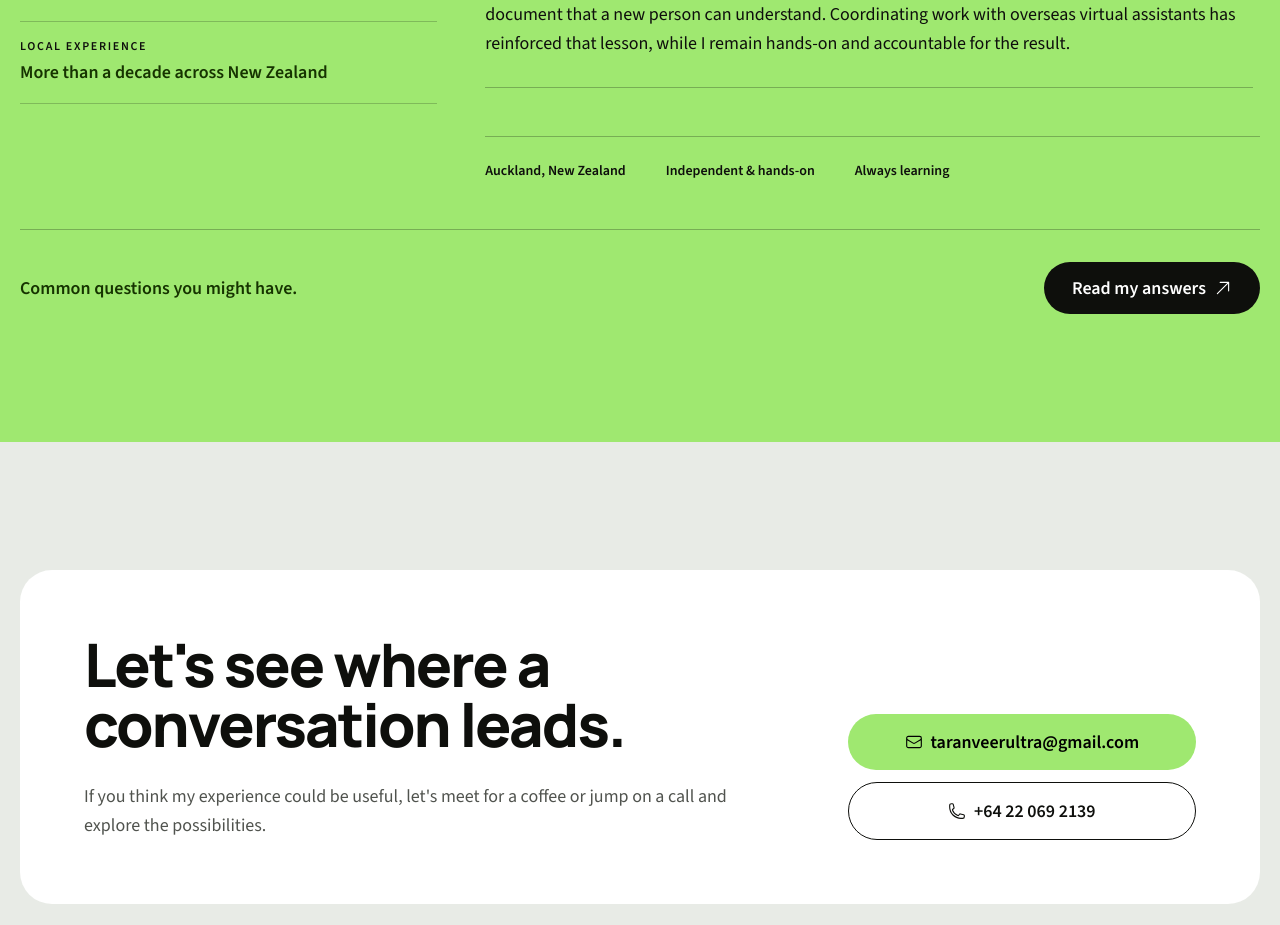
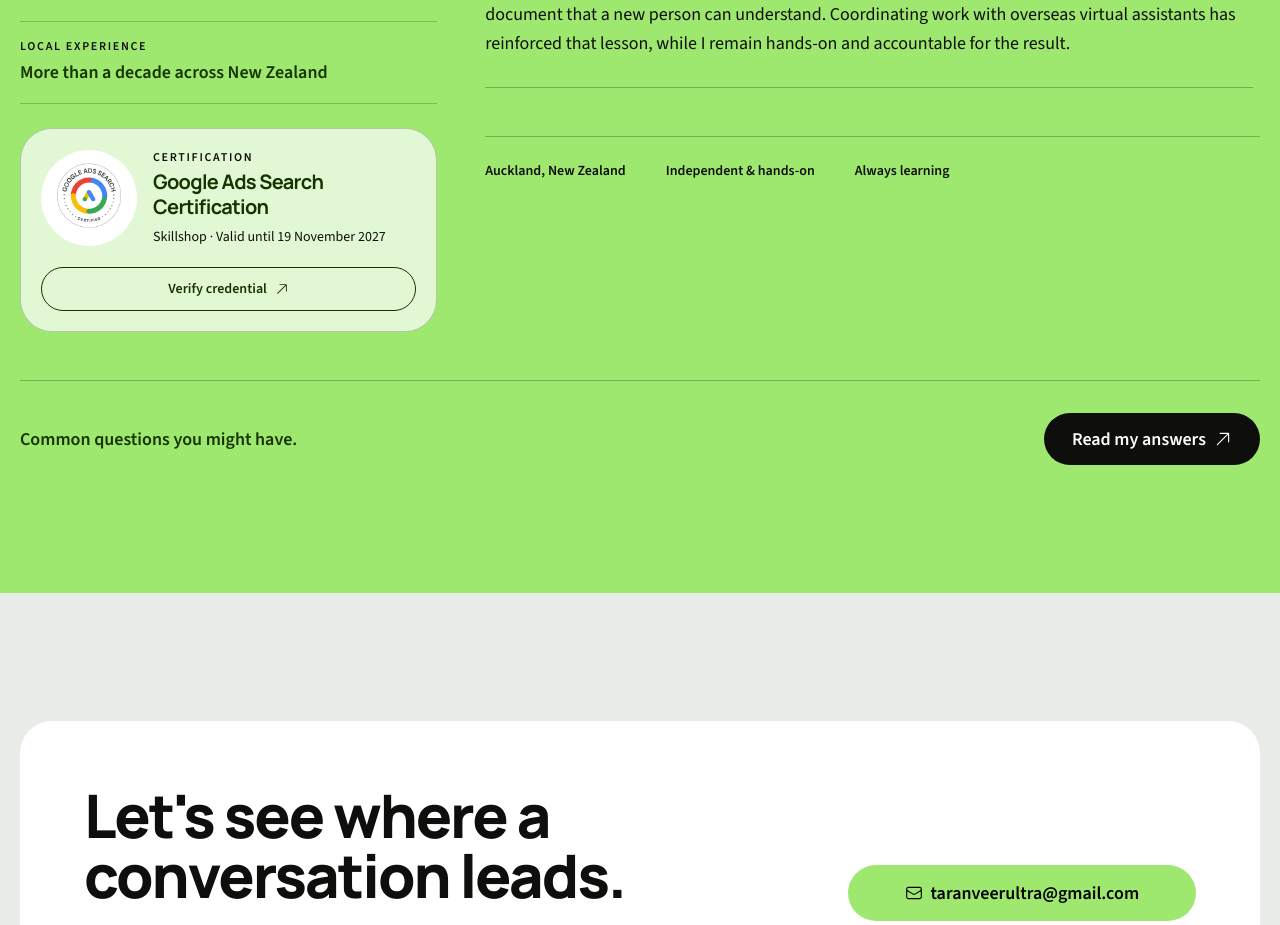
Before and after one commit to taranveerultra-bot/Tara-cv, a Next.js app: page / in a window 1280 px wide. Shown: the part 6191-7116 px from the top of the page. Built offline with nearby package versions, Linux system fonts and the light colour scheme.

Commit message:
Add Google Ads Search certification

```diff
--- a/src/components/PortfolioSections.tsx
+++ b/src/components/PortfolioSections.tsx
@@ -194,6 +194,37 @@ export const AboutSection = () => (
                             </dd>
                         </div>
                     </dl>
+                    <div className="mt-6 max-w-md rounded-[2rem] border border-black/20 bg-white/70 p-5">
+                        <div className="flex items-center gap-4">
+                            <Image
+                                src="/images/google-ads-search-certified.png"
+                                alt="Google Ads Search Certified badge"
+                                width={104}
+                                height={104}
+                                className="h-24 w-24 shrink-0 rounded-full"
+                            />
+                            <div className="min-w-0">
+                                <p className="text-xs font-semibold uppercase tracking-[0.14em] text-secondary/65">
+                                    Certification
+                                </p>
+                                <h3 className="mt-1 text-xl font-bold leading-tight text-secondary">
+                                    Google Ads Search Certification
+                                </h3>
+                                <p className="mt-2 text-sm text-secondary/75">
+                                    Skillshop · Valid until 19 November 2027
+                                </p>
+                            </div>
+                        </div>
+                        <Link
+                            href="https://skillshop.credential.net/e5e90a98-3c4b-4a10-b481-b19713b00d52"
+                            target="_blank"
+                            rel="nofollow noopener noreferrer"
+                            className="mt-5 inline-flex min-h-11 w-full items-center justify-center gap-2 rounded-full border border-secondary px-5 py-2.5 text-sm font-semibold text-secondary transition hover:bg-secondary hover:text-white"
+                        >
+                            Verify credential
+                            <HiArrowUpRight aria-hidden="true" />
+                        </Link>
+                    </div>
                 </div>
                 <div>
                     <h2 className="max-w-5xl text-4xl font-extrabold leading-[.95] sm:text-6xl lg:text-7xl">
```
Also changed, not shown: public/images/google-ads-search-certified.png (added).
